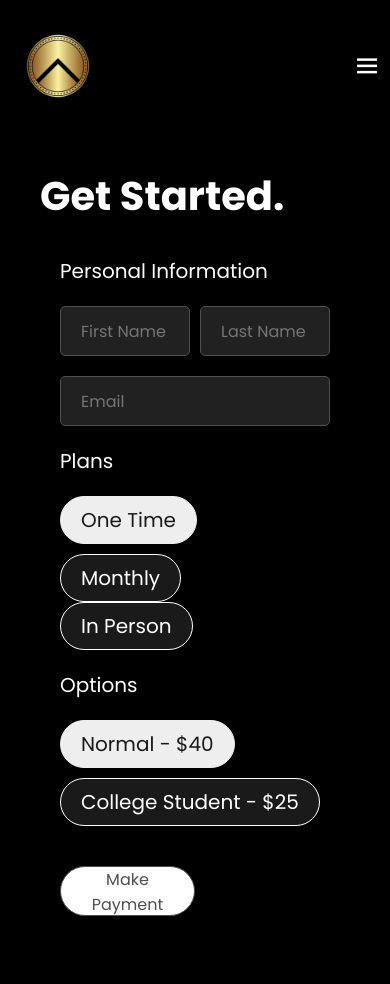
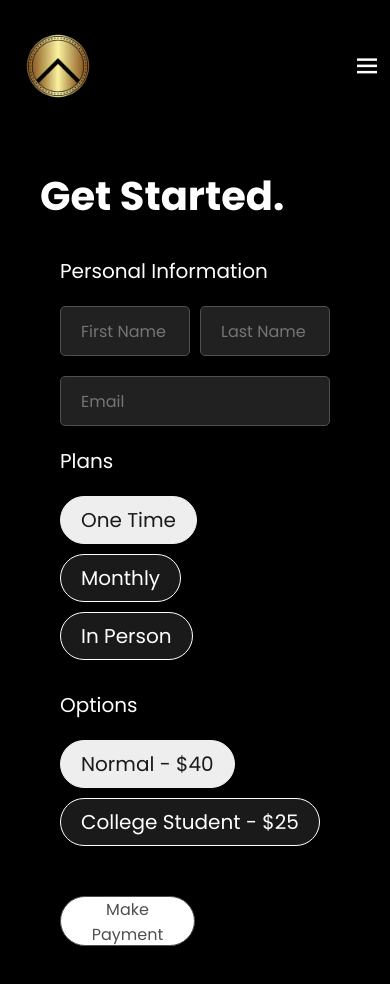
Before and after one commit to teddyoweh/7trialsstrengthtraining.com, a Next.js app: page /getstarted in a window 390 px wide. Shown: the top 984 px of the page. Built offline with nearby package versions, Linux system fonts and the light colour scheme.

Commit message:
Update getstarted.module.scss

```diff
--- a/src/app/styles/getstarted.module.scss
+++ b/src/app/styles/getstarted.module.scss
@@ -197,4 +197,8 @@
         width: max-content !important;
         margin-bottom: 10px !important;
     }
+    .planfiltera{
+        width: max-content !important;
+        margin-bottom: 10px !important;
+    }
 }
```
